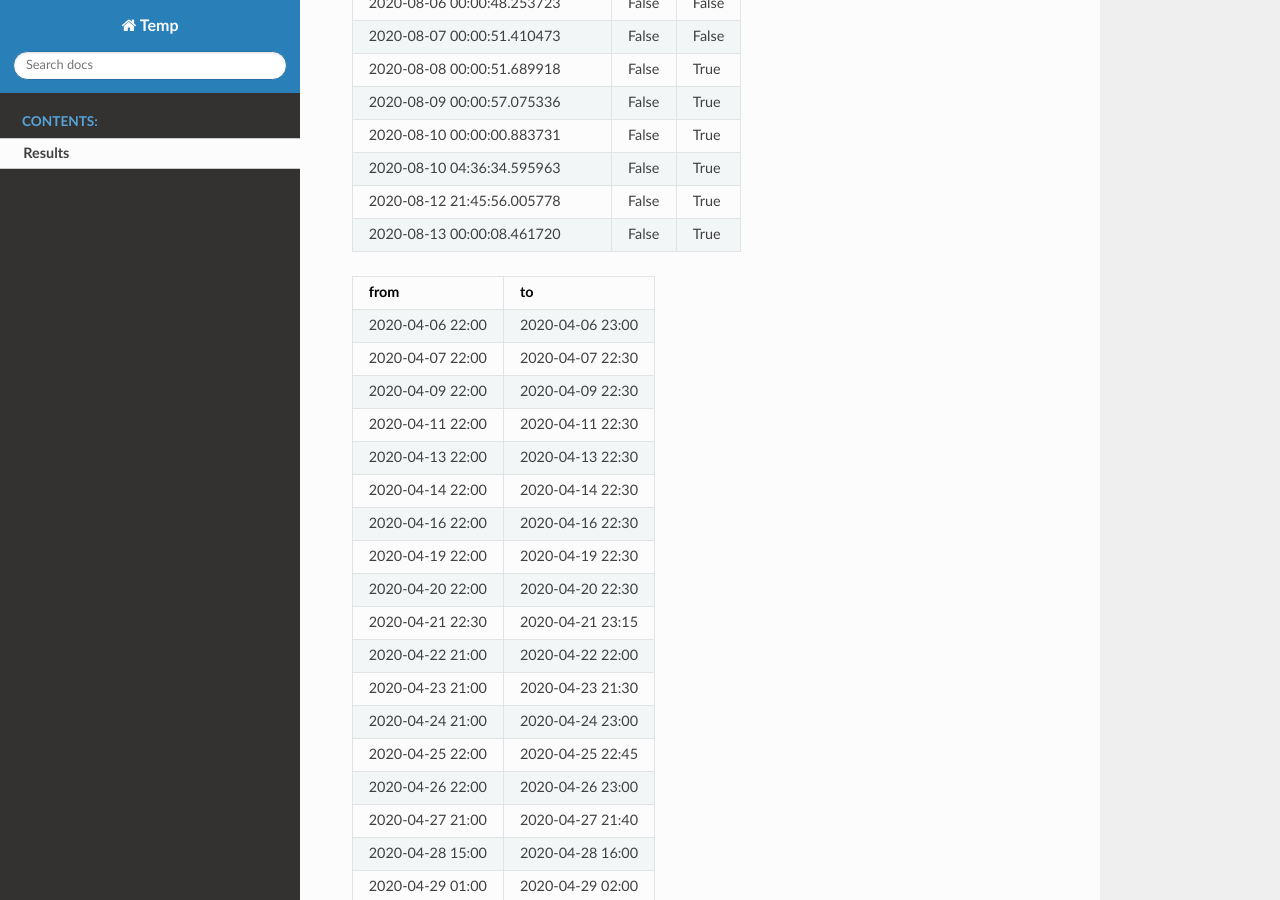
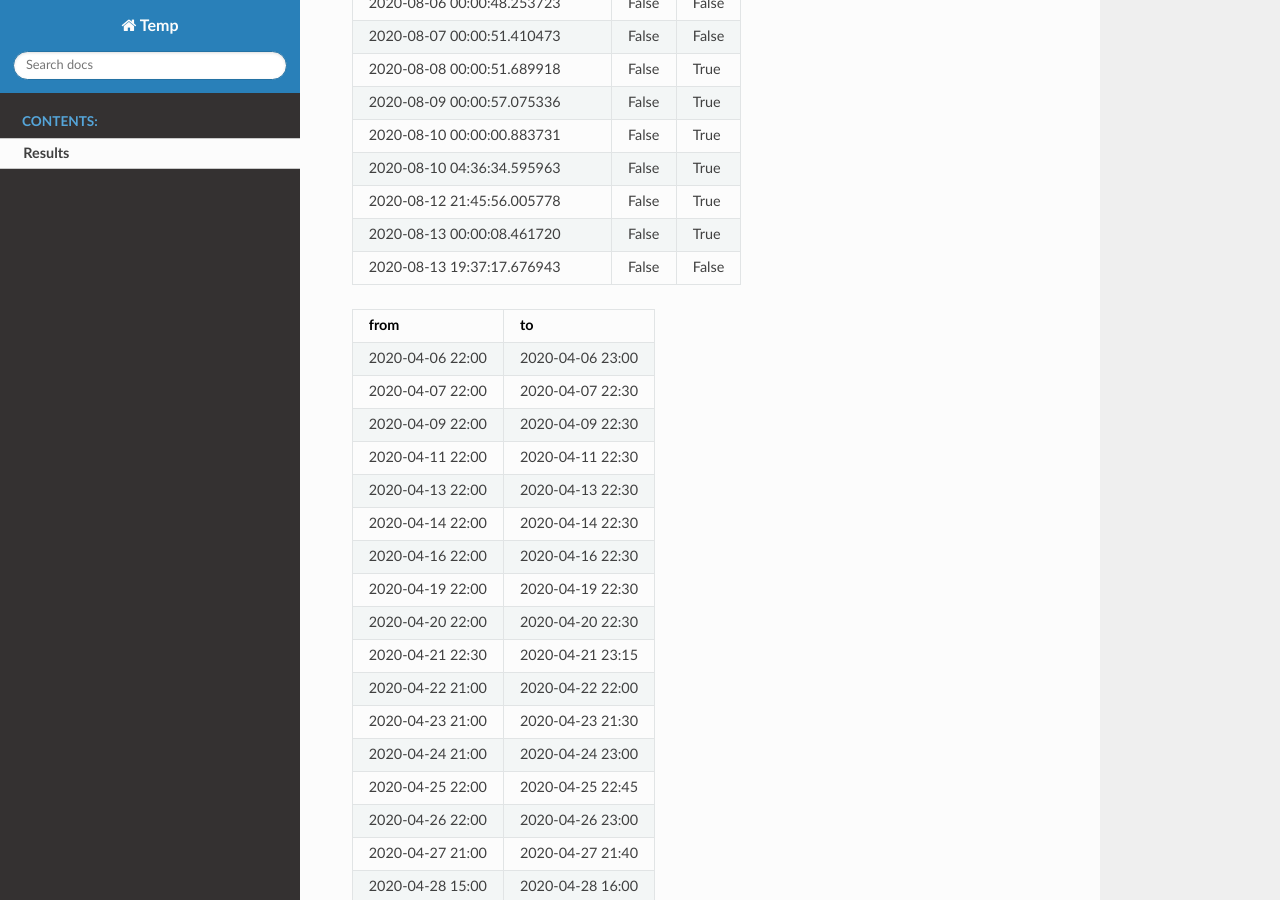
Before and after one commit to shlomow/queries-results, a Sphinx documentation site: the page built from source/results.rst, in a window 1280 px wide and 900 px high, scrolled down 3797 px. Built offline with Sphinx 7.4.7 and the Read the Docs theme 2.0.0, drawn with Linux system fonts in a browser that asks for light colours.

Commit message:
update results

```diff
--- a/source/results.rst
+++ b/source/results.rst
@@ -124,6 +124,7 @@ fifth experiment: 24.07.2020
    2020-08-10 04:36:34.595963, False, True
    2020-08-12 21:45:56.005778, False, True
    2020-08-13 00:00:08.461720, False, True
+   2020-08-13 19:37:17.676943, False, False
 
 .. csv-table::
    :header: "from", "to"
```
Also changed, not shown: results.json (+1 -1 lines).
